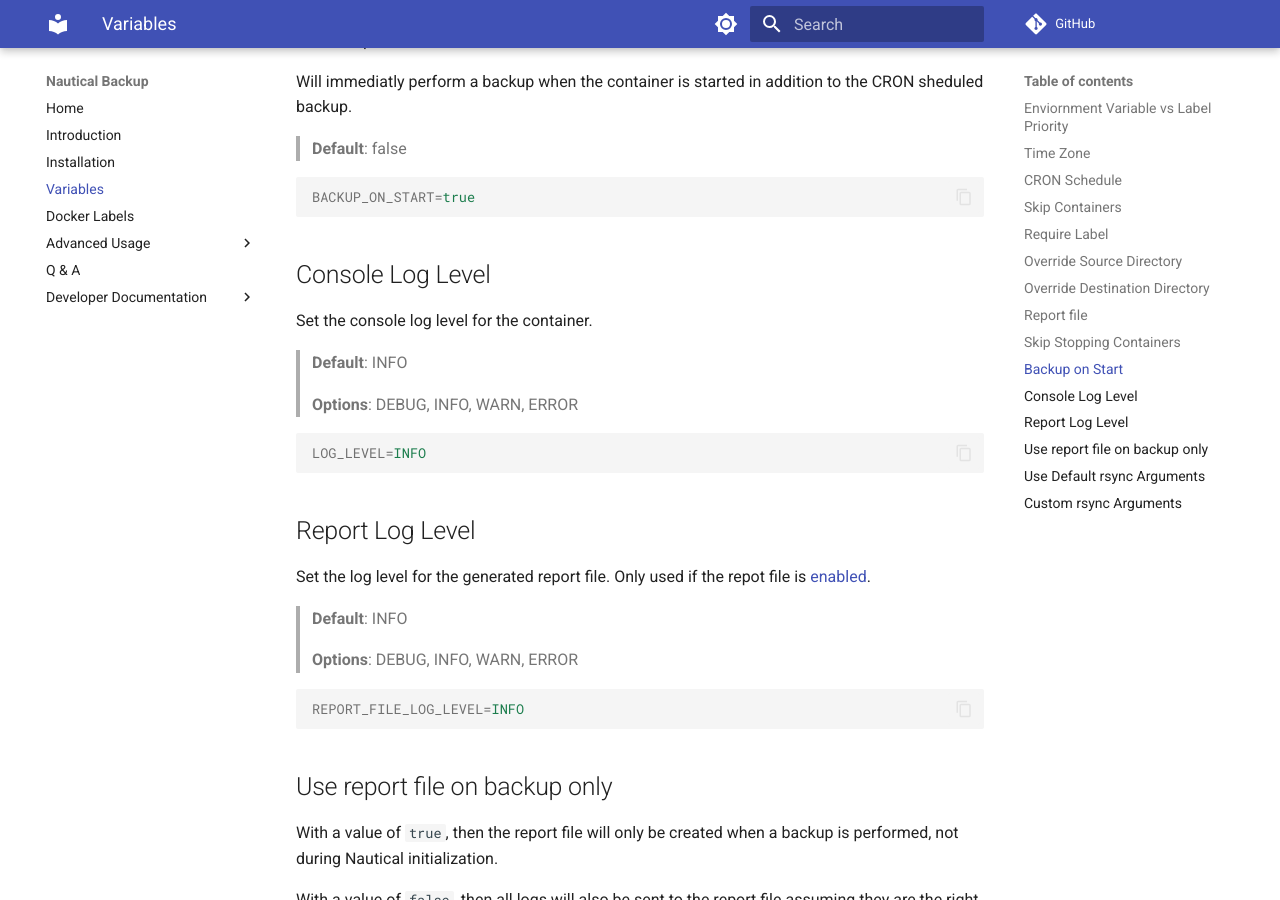
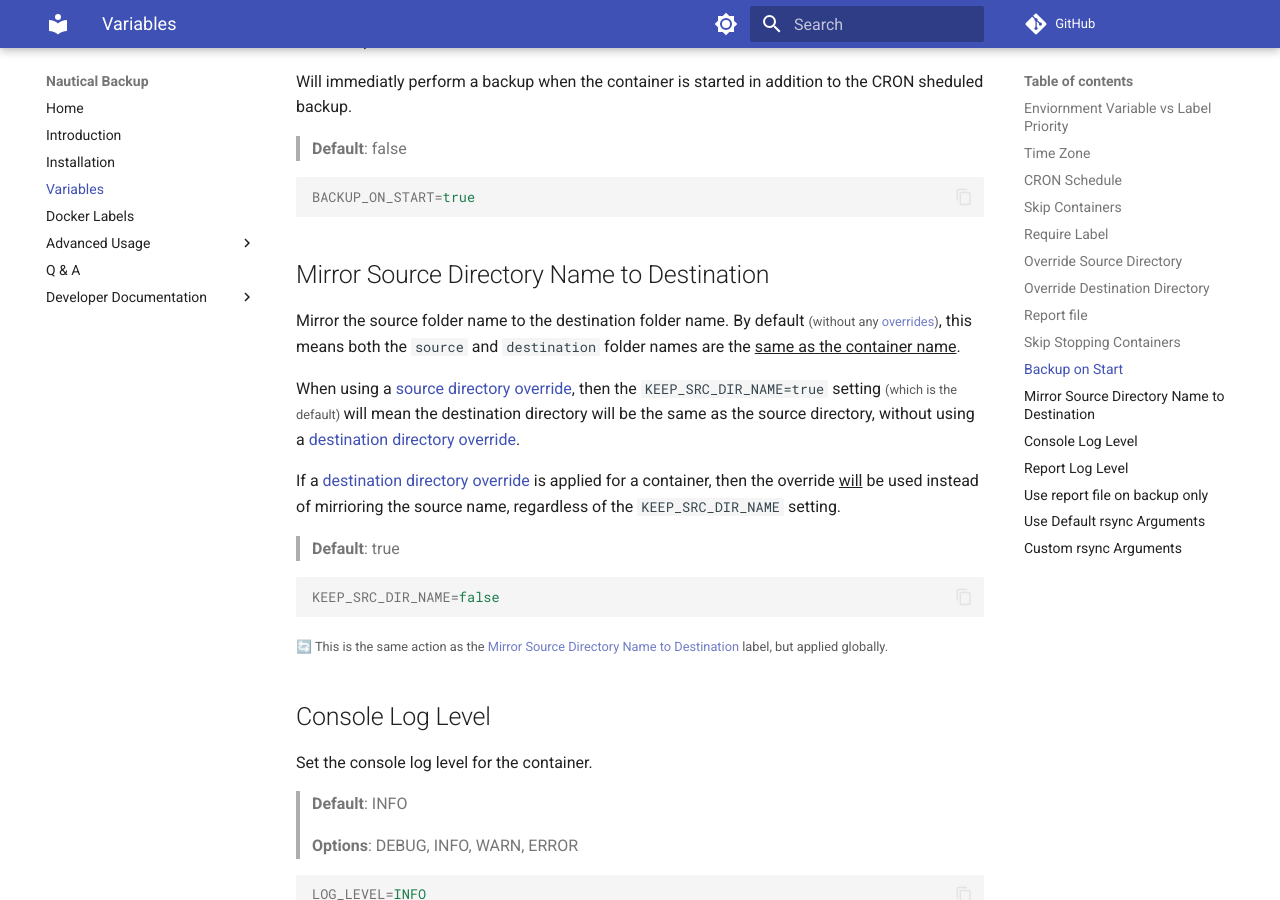
Before and after one commit to Minituff/nautical-backup, an MkDocs documentation site: the page built from docs/arguments.md, in a window 1280 px wide and 900 px high, scrolled down 3435 px. Built offline with MkDocs 1.6.1 and Material for MkDocs 9.7.7, drawn with Linux system fonts in a browser that asks for light colours; comment, search, counter and statistics services are not loaded.

Commit message:
Add Mirror Source Directory Name to Destination (#55)
* Add Mirror Source Directory Name to Destination

````diff
--- a/docs/arguments.md
+++ b/docs/arguments.md
@@ -165,6 +165,22 @@
 BACKUP_ON_START=true
 ```
 
+
+## Mirror Source Directory Name to Destination
+Mirror the source folder name to the destination folder name. By default <small>(without any [overrides](#override-source-directory))</small>, this means both the `source` and `destination` folder names are the ^^same as the container name^^.
+
+When using a [source directory override](#override-source-directory), then the `KEEP_SRC_DIR_NAME=true` setting <small> (which is the default) </small>will mean the destination directory will be the same as the source directory, without using a [destination directory override](#override-destination-directory).
+
+If a [destination directory override](#override-destination-directory) is applied for a container, then the override ^^will^^ be used instead of mirrioring the source name, regardless of the `KEEP_SRC_DIR_NAME` setting.
+
+> **Default**: true
+
+```properties
+KEEP_SRC_DIR_NAME=false
+```
+
+<small>🔄 This is the same action as the [Mirror Source Directory Name to Destination](./labels.md#mirror-source-directory-name-to-desitination) label, but applied globally.</small>
+
 ## Console Log Level
 Set the console log level for the container.
 
````
Also changed, not shown: docs/labels.md (+15 -0 lines), 3 other files.
